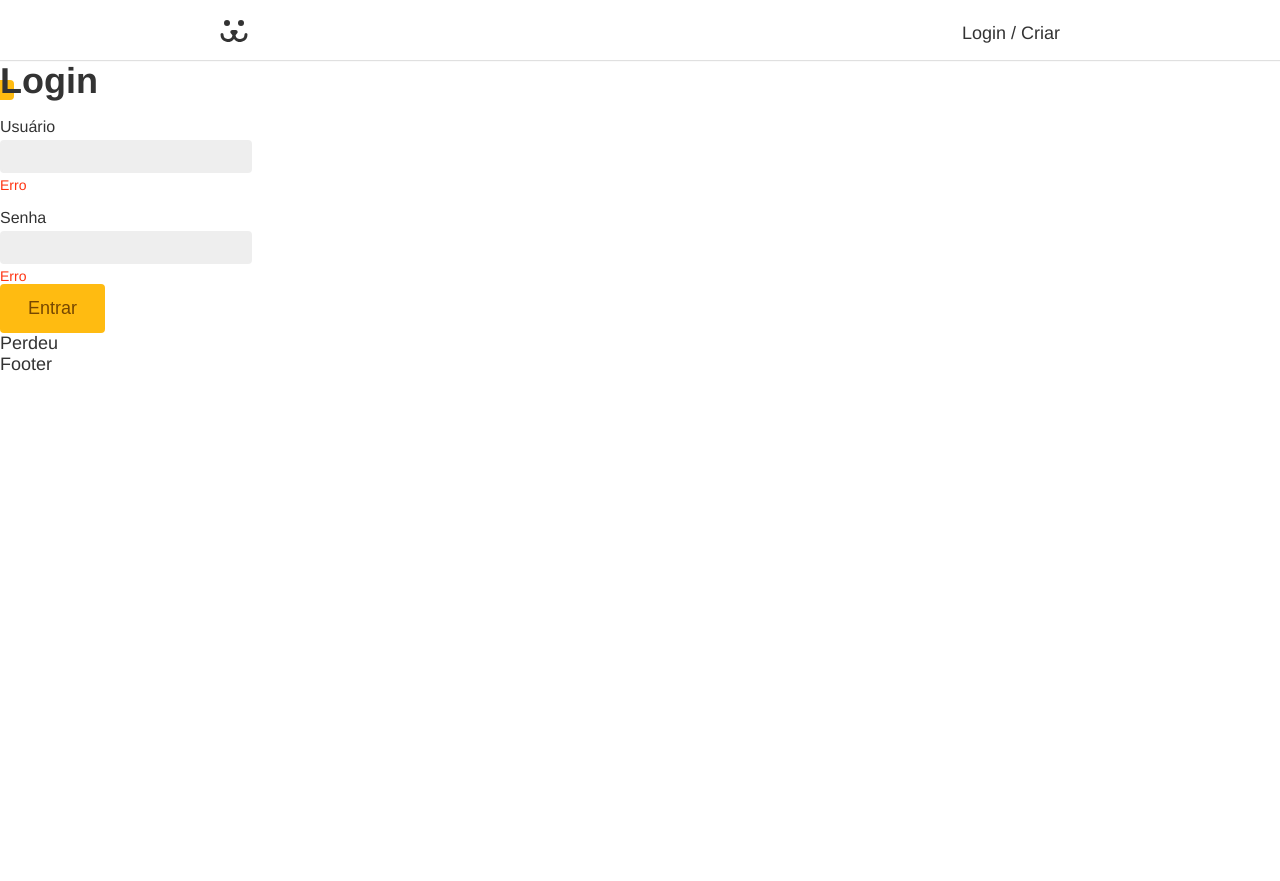
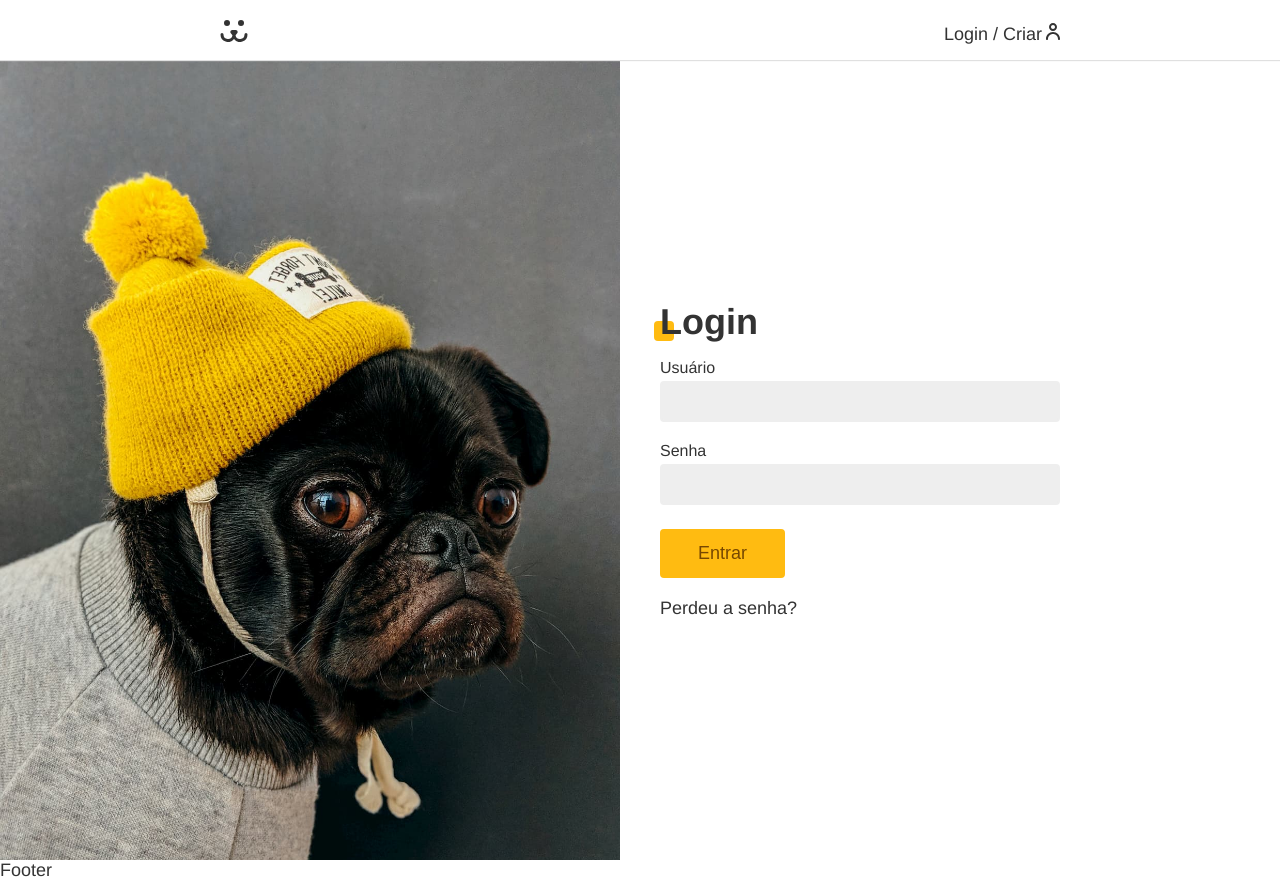
Before and after one commit to gustavogularte/projeto-dogs, a React (Vite) app: page /login in a window 1280 px wide. Before the commit the page ends 800 px from the top, so only its background shows below. Built offline with nearby package versions, Linux system fonts and the light colour scheme; the HTML template or start-up script is replaced by a standard one.

Commit message:
login base

```diff
--- a/src/Componentes/Forms/Button.module.css
+++ b/src/Componentes/Forms/Button.module.css
@@ -1,7 +1,7 @@
 .button {
   background-color: var(--cor-p-1);
   border: 0.2rem solid var(--cor-p-1);
-  padding: 1.2rem 2.6rem;
+  padding: 1.2rem 3.6rem;
   border-radius: 0.4rem;
   color: #764701;
   font-size: 1.8rem;
--- a/src/Componentes/Forms/Input.jsx
+++ b/src/Componentes/Forms/Input.jsx
@@ -6,7 +6,6 @@ const Input = ({label, type, value, setValue, ...props}) => {
     <label className={styles.label}>
       {label}
       <input className={styles.input} type={type} value={value} onChange={setValue} {...props}/>
-      <p className={styles.erro}>Erro</p>
     </label>
   )
 }
--- a/src/Componentes/Forms/Input.module.css
+++ b/src/Componentes/Forms/Input.module.css
@@ -7,7 +7,7 @@
 .input {
   display: block;
   font-size: 1.8rem;
-  padding: 0.4rem 0.8rem;
+  padding: 0.8rem;
   background-color: #eee;
   border: 0.2rem solid #eee;
   outline: none;
@@ -15,6 +15,7 @@
   margin-top: 0.4rem;
   margin-bottom: 0.4rem;
   color: #333;
+  width: 100%;
 }
 
 .input:hover,
--- a/src/Componentes/Header.jsx
+++ b/src/Componentes/Header.jsx
@@ -9,7 +9,7 @@ const Header = () => {
       <nav className={styles.nav + ' container'}>
         <ul>
           <li><Link to='/'><Dogs/></Link></li>
-          <li><Link to='login'>Login / Criar</Link></li>
+          <li><Link to='login' className={styles.login}>Login / Criar</Link></li>
         </ul>
       </nav>
     </header>
--- a/src/Componentes/Header.module.css
+++ b/src/Componentes/Header.module.css
@@ -19,3 +19,12 @@
   display: block;
   padding: 1rem;
 }
+
+.login::after {
+  content: '';
+  display: inline-block;
+  width: 1.4rem;
+  height: 1.7rem;
+  margin-left: 0.4rem;
+  background-image: url('../Assets/usuario.svg');
+}
--- a/src/Componentes/Login/Login.jsx
+++ b/src/Componentes/Login/Login.jsx
@@ -8,15 +8,13 @@ import styles from './Login.module.css';
 
 const Login = () => {
   return (
-    <main>
-      <section className={StyleSheet.loginContainer}>
+    <main className={styles.loginContainer}>
       <Routes>
         <Route path="/" element={<LoginEntrar />} />
         <Route path="criar" element={<LoginCriar />} />
         <Route path="resetar" element={<LoginResetar />} />
         <Route path="perdeu" element={<LoginPerdeu />} />
       </Routes>
-      </section>
     </main>
   );
 };
--- a/src/Componentes/Login/Login.module.css
+++ b/src/Componentes/Login/Login.module.css
@@ -1,4 +1,28 @@
 .loginContainer {
   display: grid;
   grid-template-columns: 1fr 1fr;
+  gap: 4rem;
+  align-items: center;
 }
+
+.loginContainer::before {
+  content: '';
+  display: block;
+  width: 100%;
+  height: 100vh;
+  background: url('../../Assets/login.jpg') no-repeat center center;
+  background-size: cover;
+}
+
+.loginContainer form {
+  max-width: 40rem;
+}
+
+.loginContainer form button {
+  margin-top: 2rem;
+}
+
+.loginContainer a {
+  display: block;
+  padding-top: 2rem;
+}
--- a/src/Componentes/Login/LoginEntrar.jsx
+++ b/src/Componentes/Login/LoginEntrar.jsx
@@ -3,6 +3,7 @@ import Titulo from '../Titulo';
 import Input from '../Forms/Input';
 import Button from '../Forms/Button';
 import { Link } from 'react-router-dom';
+
 
 const LoginEntrar = () => {
   return (
@@ -13,7 +14,7 @@ const LoginEntrar = () => {
         <Input type="password" label="Senha" />
         <Button>Entrar</Button>
       </form>
-      <Link to='perdeu'>Perdeu</Link>
+      <Link to='perdeu' >Perdeu a senha?</Link>
     </section>
   );
 };
```
Lines whose indentation alone changed are shown as unchanged.
